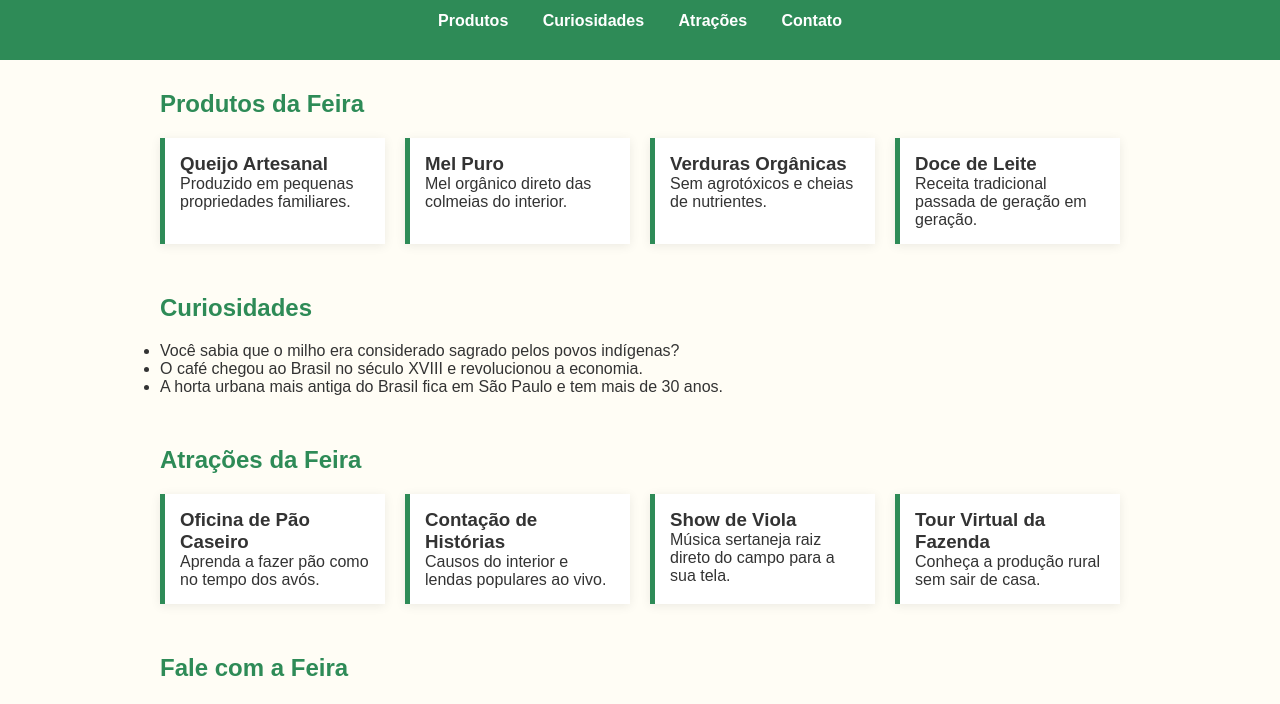
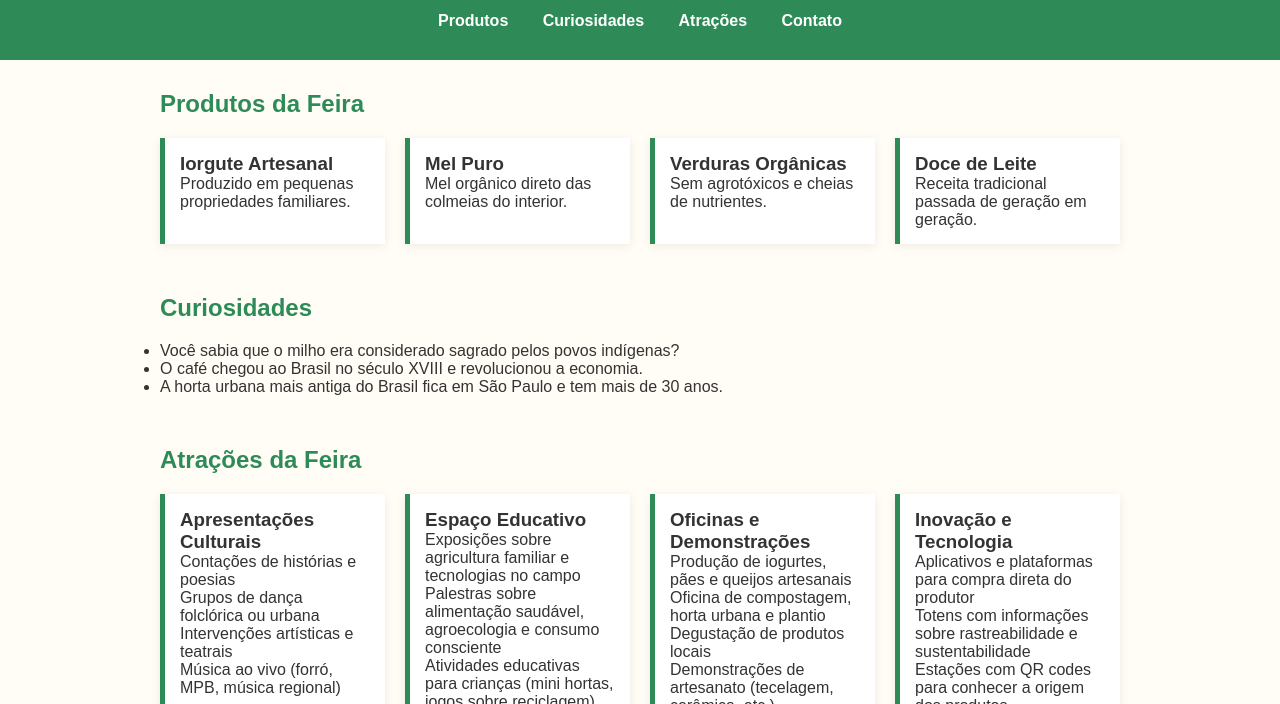
Before and after one commit to kekeully/Feira_Conectada, a plain HTML site: page index.html in a window 1280 px wide. Shown: the part 96-800 px from the top of the page. Drawn offline with Linux system fonts and the light colour scheme.

Commit message:
Add files via upload

```diff
--- a/index.html
+++ b/index.html
@@ -26,7 +26,7 @@
 <h2>Produtos da Feira </h2>
 <div class="grid">
 <div class="card">
-<h3>Queijo Artesanal</h3>
+<h3>Iorgute Artesanal</h3>
 <p>Produzido em pequenas propriedades familiares.</p>
 </div>
 <div class="card">
@@ -58,20 +58,31 @@
 <h2>Atrações da Feira </h2>
 <div class="grid">
 <div class="card">
-<h3>Oficina de Pão Caseiro</h3>
-<p>Aprenda a fazer pão como no tempo dos avós.</p>
+<h3>Apresentações Culturais</h3>
+<p>Contações de histórias e poesias</p>
+<p>Grupos de dança folclórica ou urbana</p>
+<p>Intervenções artísticas e teatrais</p>
+<p>Música ao vivo (forró, MPB, música regional)</p>
 </div>
 <div class="card">
-<h3>Contação de Histórias</h3>
-<p>Causos do interior e lendas populares ao vivo.</p>
+<h3>Espaço Educativo</h3>
+<p>Exposições sobre agricultura familiar e tecnologias no campo</p>
+<p>Palestras sobre alimentação saudável, agroecologia e consumo consciente</p>
+<p>Atividades educativas para crianças (mini hortas, jogos sobre reciclagem)</p>
+<p>Rodas de conversa com produtores e empreendedores locais</p>
 </div>
 <div class="card">
-<h3>Show de Viola</h3>
-<p>Música sertaneja raiz direto do campo para a sua tela.</p>
+<h3>Oficinas e Demonstrações</h3>
+<p>Produção de iogurtes, pães e queijos artesanais</p>
+<p>Oficina de compostagem, horta urbana e plantio</p>
+<p>Degustação de produtos locais</p>
+<p>Demonstrações de artesanato (tecelagem, cerâmica, etc.)</p>
 </div>
 <div class="card">
-<h3>Tour Virtual da Fazenda</h3>
-<p>Conheça a produção rural sem sair de casa.</p>
+<h3>Inovação e Tecnologia</h3>
+<p>Aplicativos e plataformas para compra direta do produtor</p>
+<p>Totens com informações sobre rastreabilidade e sustentabilidade</p>
+<p>Estações com QR codes para conhecer a origem dos produtos</p>
 </div>
 
 </div>
```
